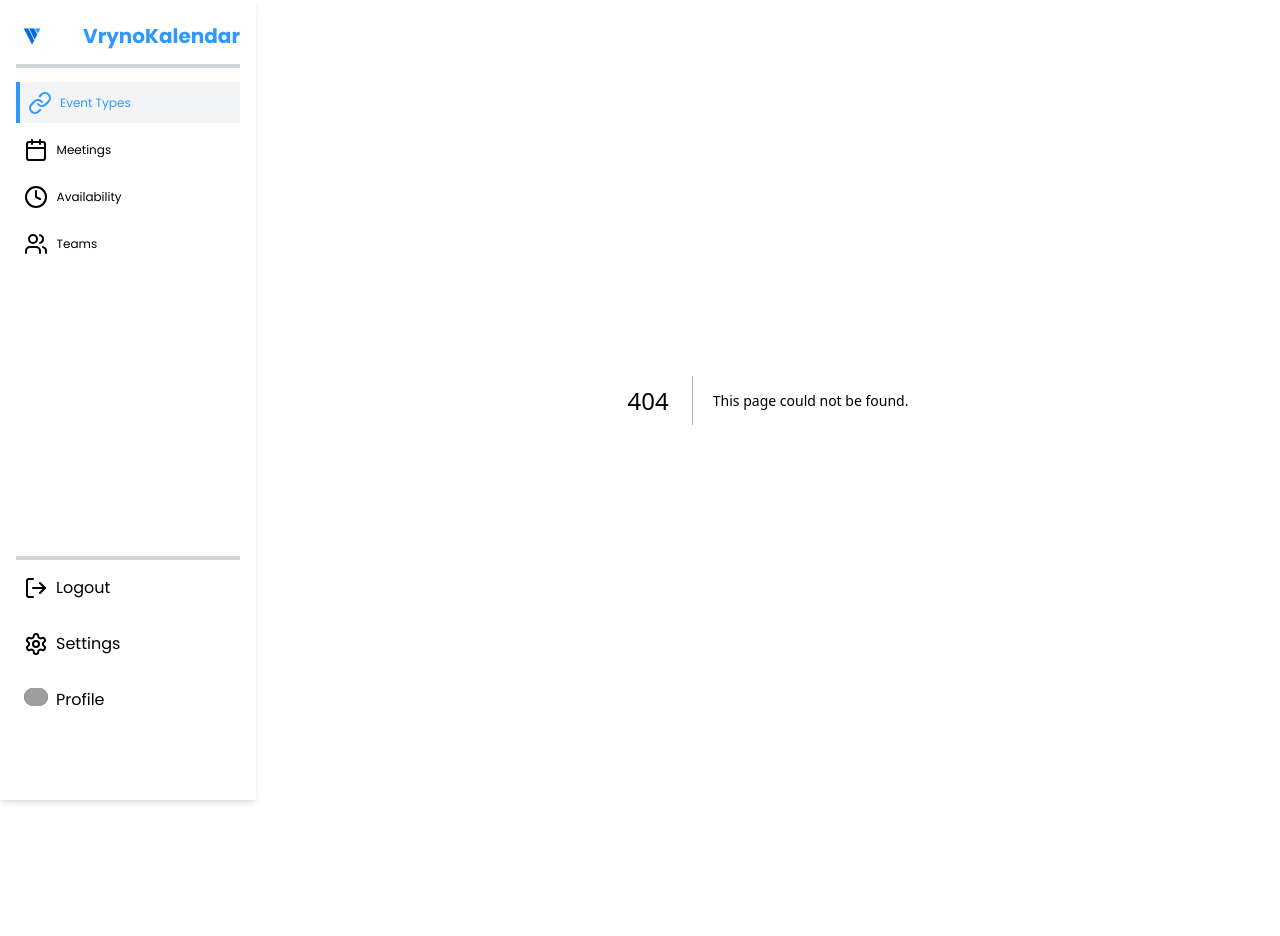
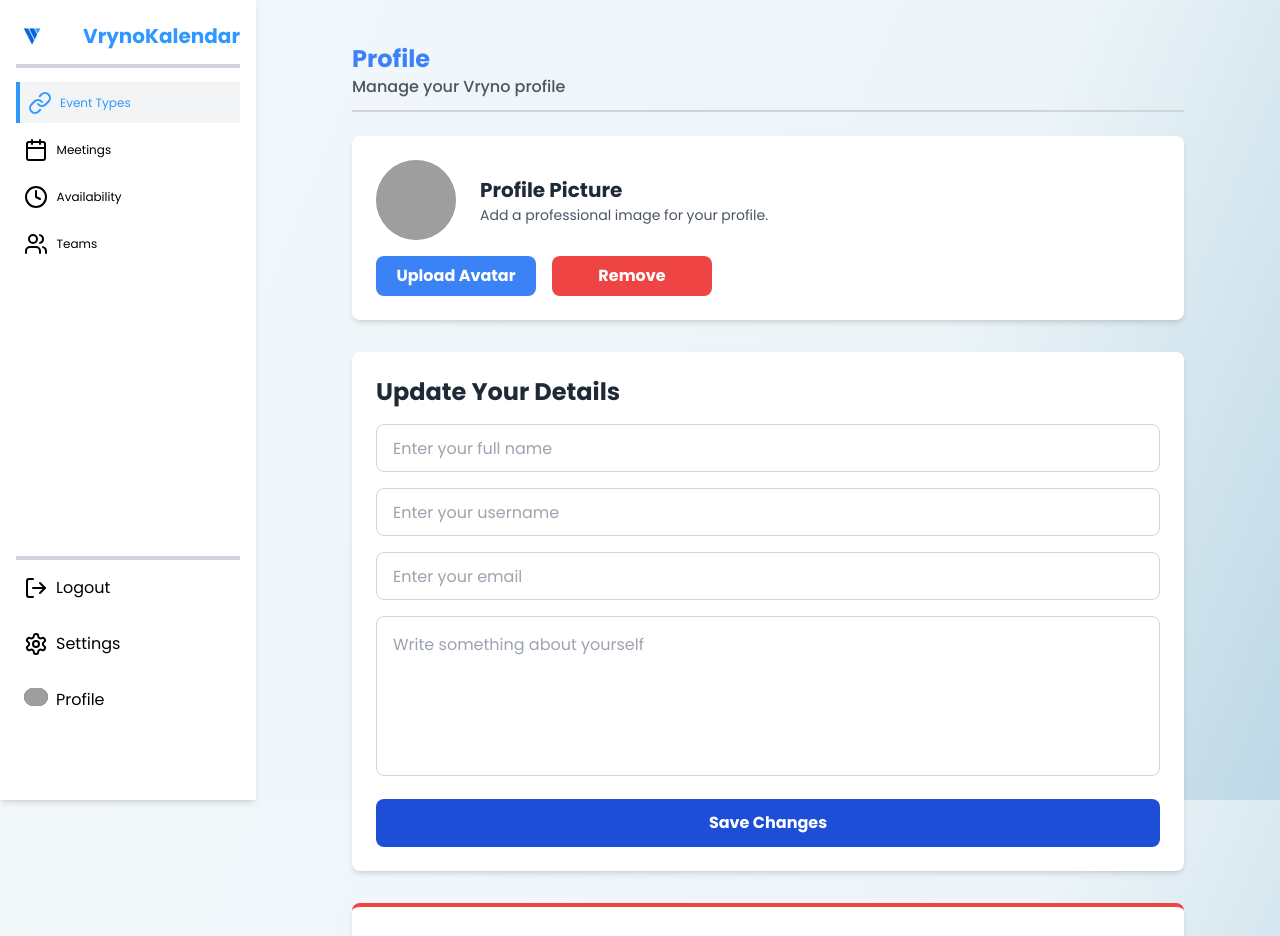
Before and after one commit to anuragdas2001/VrynoKalender, a Next.js app: page /profile in a window 1280 px wide. Before the commit this address had no page. Shown: the top 936 px of the page. Before the commit the page ends 800 px from the top, so only its background shows below. Built offline with nearby package versions, Linux system fonts and the light colour scheme; grey boxes are pictures that could not be loaded.

Commit message:
Added profile & settings page

```diff
--- a/account-actions.ts
+++ b/account-actions.ts
@@ -8,6 +8,7 @@ export const AccountActions = [
     icon: LogOut,
     label: "Logout",
     image: null,
+    url: "/logout",
   },
   {
     id: "302",
@@ -16,6 +17,7 @@ export const AccountActions = [
     icon: Settings,
     label: "Settings",
     image: null,
+    url: "/settings/general",
   },
   {
     id: "303",
@@ -25,5 +27,6 @@ export const AccountActions = [
     label: "Profile",
     image:
       "https://res.cloudinary.com/dgz1duuwu/image/upload/v1719236393/nu2oa9upb9n6kwjrjyxq.jpg",
+    url: "/profile",
   },
 ];
--- a/components/vrynoKalenderComponents/SidePanel/SidePanel.tsx
+++ b/components/vrynoKalenderComponents/SidePanel/SidePanel.tsx
@@ -16,14 +16,14 @@ interface SidePanelProps {
 const SidePanel: React.FC<SidePanelProps> = ({ sidepanel, serviceName }) => {
   const [activeId, setActiveId] = useState<string>(sidepanel[0]?.id || "0");
   const router = useRouter();
-  const {id} = useParams();
+  const { id } = useParams();
   const handleClick = (id: string, tabName: string) => {
     setActiveId(id);
     router.push(`/event_types/${id}?tabName=${tabName}`);
   };
 
   return (
-    <div className="bg-blue-500 text-white p-4 shadow-md md:h-screen fixed top-0 md:static w-full md:w-1/4">
+    <div className="bg-white text-black p-4 shadow-md md:h-screen fixed top-0 md:static w-full md:w-1/4">
       {/* Service name header */}
       {/* <h2 className="text-xl font-semibold mb-4 md:mb-6">{serviceName}</h2> */}
 
@@ -38,7 +38,9 @@ const SidePanel: React.FC<SidePanelProps> = ({ sidepanel, serviceName }) => {
             >
               <button
                 className={`flex items-center whitespace-nowrap p-2 rounded-md w-full focus:outline-none focus:ring-2 focus:ring-blue-400 ${
-                  activeId === item.id ? "bg-blue-500" : "hover:bg-blue-500"
+                  activeId === item.id
+                    ? "bg-blue-500 text-white"
+                    : "hover:bg-blue-500 hover:text-white"
                 }`}
                 type="button"
                 onClick={() => handleClick(id, item.tabName)}
--- a/pages/_app.tsx
+++ b/pages/_app.tsx
@@ -31,8 +31,13 @@ export default function App({ Component, pageProps }: AppProps) {
   const dashboardArr: IDashboardDetails[] = dashboardDetails;
   const router = useRouter();
   const currentTab = router.asPath.split("/")[1];
+  const currentTab2 = router.asPath.split("/")[2];
   //availability shrink of dashboard
-  const isCollapsed = currentTab === "meetings";
+  console.log("currentTab2", currentTab2);
+  const isCollapsed =
+    currentTab === "meetings" ||
+    (currentTab === "event_types" && Boolean(currentTab2)) ||
+    currentTab === "settings";
 
   const handlePreferencesChange = (
     dashboard: IDashboardDetails,
@@ -47,7 +52,7 @@ export default function App({ Component, pageProps }: AppProps) {
   }): void => {
     console.log("setDeleteModal", tempObj);
   };
-
+  console.log("isCollapsed", isCollapsed);
   return (
     <div className="relative flex w-full h-full">
       <div
--- a/pages/event_types/[id].tsx
+++ b/pages/event_types/[id].tsx
@@ -110,12 +110,12 @@ const EventTypes = () => {
   return (
     <div className="min-h-screen ">
       <div className="flex justify-center items-center gap-5"></div>
-      <div className="mx-auto bg-white shadow-xl rounded-lg border border-gray-100 overflow-hidden">
-        <div className="bg-blue-500 flex items-center    text-white p-6 shadow-md">
+      <div className="mx-auto  shadow-xl rounded-lg border border-gray-100 overflow-hidden">
+        <div className="text-black bg-white flex items-center px-6 shadow-md">
           <button onClick={handleBack} className="h-20 w-20">
             <MoveLeft size={48} />
           </button>
-          <h2 className="text-xl font-semibold">{initialEvent?.Service}</h2>
+          <h2 className="text-xl text-blue-500 font-semibold">{initialEvent?.Service}</h2>
           <div className="flex justify-end items-center gap-4 ml-auto">
             <Button
               id="102"
@@ -123,7 +123,7 @@ const EventTypes = () => {
               name="save"
               kind="icon"
               userEventName="onclick"
-              customStyle="h-10 w-30 text-green-500 px-4 rounded-lg"
+              customStyle="h-10 w-30  px-4 rounded-lg"
               onClick={handleCancel}
             >
               <Save />
@@ -134,7 +134,7 @@ const EventTypes = () => {
               name="copy"
               kind="icon"
               userEventName="onclick"
-              customStyle="h-10 w-14 text-blue-950 px-4 rounded-lg"
+              customStyle="h-10 w-14 px-4 rounded-lg"
               onClick={handleCancel}
             >
               <Copy />
@@ -145,7 +145,7 @@ const EventTypes = () => {
               name="cancel"
               kind="icon"
               userEventName="onclick"
-              customStyle="h-10 w-30 text-red-500 px-4 rounded-lg"
+              customStyle="h-10 w-30 text-red-400 px-4 rounded-lg"
               onClick={handleCancel}
             >
               <Trash2 />
@@ -166,7 +166,7 @@ const EventTypes = () => {
               onSubmit={(values) => handleSave(values)}
             >
               {({ values, setFieldValue }) => (
-                <Form className="flex-1 p-8 space-y-6">
+                <Form className="flex-1 p-8 space-y-6 vryno-bg-shade">
                   {/* Workspace Field */}
                   <div className="w-full flex justify-start items-center gap-8 hover:bg-gray-50 p-2 rounded-md transition-colors">
                     <label className="w-44 flex justify-start items-center gap-2">
--- /dev/null
+++ b/pages/profile/index.tsx
@@ -0,0 +1,106 @@
+import React from 'react';
+
+const Profile = () => {
+  return (
+    <div className="min-h-screen ">
+      <div className="max-w-4xl mx-auto p-8">
+        {/* Header Section */}
+        <div className="h-20 w-full border-b-2 border-gray-300 flex flex-col justify-center">
+          <h1 className="text-xl font-bold text-blue-500">Profile</h1>
+          <span className="text-gray-600 font-medium">
+            Manage your Vryno profile
+          </span>
+        </div>
+
+        {/* Profile Picture Section */}
+        <div className="mt-6 bg-white shadow-md rounded-lg p-6">
+          <div className="flex items-center gap-6">
+            <div className="h-20 w-20 rounded-full bg-gray-300 flex items-center justify-center">
+              <img
+                className="h-full w-full rounded-full object-cover"
+                src="https://res.cloudinary.com/dgz1duuwu/image/upload/v1719236393/nu2oa9upb9n6kwjrjyxq.jpg"
+                alt="Profile"
+              />
+            </div>
+            <div>
+              <h2 className="text-lg font-semibold text-gray-800">
+                Profile Picture
+              </h2>
+              <p className="text-sm text-gray-600">
+                Add a professional image for your profile.
+              </p>
+            </div>
+          </div>
+          <div className="mt-4 flex gap-4">
+            <button className="h-10 w-40 bg-blue-500 text-white font-semibold rounded-lg hover:bg-blue-600 transition-colors">
+              Upload Avatar
+            </button>
+            <button className="h-10 w-40 bg-red-500 text-white font-semibold rounded-lg hover:bg-red-600 transition-colors">
+              Remove
+            </button>
+          </div>
+        </div>
+
+        {/* Form Section */}
+        <div className="mt-8 bg-white shadow-md rounded-lg p-6">
+          <h2 className="text-xl font-semibold text-gray-800 mb-4">
+            Update Your Details
+          </h2>
+          <form>
+            <input
+              className="w-full h-12 rounded-lg p-4 mb-4 border border-gray-300 focus:outline-none focus:ring-2 focus:ring-blue-500"
+              type="text"
+              placeholder="Enter your full name"
+            />
+            <input
+              className="w-full h-12 rounded-lg p-4 mb-4 border border-gray-300 focus:outline-none focus:ring-2 focus:ring-blue-500"
+              type="text"
+              placeholder="Enter your username"
+            />
+            <input
+              className="w-full h-12 rounded-lg p-4 mb-4 border border-gray-300 focus:outline-none focus:ring-2 focus:ring-blue-500"
+              type="email"
+              placeholder="Enter your email"
+            />
+            <textarea
+              className="w-full h-40 rounded-lg p-4 border border-gray-300 focus:outline-none focus:ring-2 focus:ring-blue-500 resize-none"
+              placeholder="Write something about yourself"
+            ></textarea>
+            <button
+              type="submit"
+              className="w-full h-12 bg-blue-700 text-white font-semibold rounded-lg hover:bg-blue-600 mt-4 transition-colors"
+            >
+              Save Changes
+            </button>
+          </form>
+        </div>
+
+        {/* Danger Zone */}
+        <div className="mt-8 bg-white shadow-md rounded-lg p-6 border-t-4 border-red-500">
+          <h2 className="text-xl font-semibold text-red-600">Danger Zone</h2>
+          <p className="text-sm text-gray-600 mt-2">
+            Deleting your account is permanent and will remove all your data from
+            our servers. This action cannot be undone.
+          </p>
+          <button
+            className="mt-4 h-12 w-full bg-red-500 text-white font-semibold rounded-lg hover:bg-red-600 transition-colors"
+            onClick={() => {
+              if (
+                window.confirm(
+                  "Are you sure you want to delete your account? This action cannot be undone."
+                )
+              ) {
+                console.log("Account Deleted");
+                // Add account deletion logic here
+              }
+            }}
+          >
+            Delete Account
+          </button>
+        </div>
+      </div>
+    </div>
+  );
+};
+
+export default Profile;
--- /dev/null
+++ b/pages/settings/[...index].tsx
@@ -0,0 +1,103 @@
+import { useState, useEffect } from "react";
+import { useRouter } from "next/router";
+import { settings } from "../../settings";
+
+const Settings = () => {
+  const [activeTab, setActiveTab] = useState("general");
+  const router = useRouter();
+
+  const tabs = [
+    { id: "general", label: "General" },
+    { id: "calenders", label: "Calenders" },
+    { id: "conferencing", label: "Conferencing" },
+    { id: "appearance", label: "Appearance" },
+  ];
+
+  // Sync URL with state
+  useEffect(() => {
+    if (!router.isReady) return; // Wait for router to be ready
+
+    const { type } = router.query;
+
+    // Check if `type` matches any valid tab ID
+    const matchedTab = tabs.find((tab) => tab.id === type);
+
+    if (matchedTab) {
+      setActiveTab(matchedTab.id);
+    } else if (type !== undefined) {
+      // Redirect to default if `type` is invalid
+      router.replace("/settings/general");
+    }
+  }, [router.isReady, router.query]);
+
+  // Handle tab change
+  const handleTabChange = (tabId) => {
+    setActiveTab(tabId);
+    router.push(`/settings/${tabId}`);
+  };
+
+  // Get current tab data
+  const currentTab = settings.find(
+    (setting) => setting.url === `/settings/${activeTab}`
+  );
+
+  return (
+    <div className="flex h-screen">
+      {/* Sidebar */}
+      <div className="w-64 bg-white shadow-lg">
+        <div className="p-6">
+          <h1 className="text-2xl font-bold text-gray-800 mb-6">Settings</h1>
+          <nav className="space-y-2">
+            {tabs.map(({ id, label }) => (
+              <button
+                key={id}
+                className={`w-full text-left px-4 py-3 rounded-lg transition-all ${
+                  activeTab === id
+                    ? "bg-blue-500 text-white font-semibold"
+                    : "text-gray-600 hover:bg-gray-100"
+                }`}
+                onClick={() => handleTabChange(id)}
+              >
+                {label}
+              </button>
+            ))}
+          </nav>
+        </div>
+      </div>
+
+      {/* Main Content */}
+      <div className="flex-1 p-8 overflow-auto">
+        <h2 className="text-2xl font-semibold text-gray-800 mb-4">
+          {currentTab?.name} Settings
+        </h2>
+        <p className="text-gray-600 mb-6">
+          {currentTab?.content?.description || "No description available."}
+        </p>
+        {currentTab?.content?.defaults ? (
+          <div className="bg-white p-6 rounded-lg shadow">
+            <h3 className="text-lg font-semibold text-gray-800 mb-4">
+              Default Settings
+            </h3>
+            <ul className="space-y-3">
+              {currentTab.content.defaults.map(({ name, value }) => (
+                <li
+                  key={name}
+                  className="flex justify-between items-center bg-gray-50 px-4 py-2 rounded-lg shadow-sm"
+                >
+                  <span className="text-gray-700">{name}</span>
+                  <span className="text-gray-500">{value}</span>
+                </li>
+              ))}
+            </ul>
+          </div>
+        ) : (
+          <p className="text-gray-500">
+            No default settings available for this category.
+          </p>
+        )}
+      </div>
+    </div>
+  );
+};
+
+export default Settings;
--- a/screens/modules/crm/dashboard/view/DashboardSidePageNavigation.tsx
+++ b/screens/modules/crm/dashboard/view/DashboardSidePageNavigation.tsx
@@ -42,9 +42,8 @@ const DashboardSidePageNavigation = ({
   const { appMessage, instanceMessage } = useContext(MessageListContext);
   const [currentPageNavigation, setCurrentPageNavigation] =
     React.useState<IDashboardDetails>();
-  const [collapsed, setIsCollapsed] = useState(isCollapsed);
   const router = useRouter();
-
+  console.log("isCollapsed", isCollapsed);
   React.useEffect(() => {
     const basePath = router.asPath.split("/")[1];
     const fullPath = router.asPath;
@@ -73,22 +72,26 @@ const DashboardSidePageNavigation = ({
   return (
     <div
       className={`relative transition-all duration-300 ease-in-out ${
-        collapsed ? "w-16" : ""
+        isCollapsed ? "w-16" : ""
       }`}
     >
       <div
         className={`h-14 w-full  flex justify-between items-center  ${
-          collapsed ? "justify-center" : ""
+          isCollapsed ? "justify-center" : ""
         }`}
       >
         <Image src={IMAGES.LOGO} alt="logo_image" className="w-8 h-8" />
-        {!collapsed && (
+        {isCollapsed ? (
+          <span className="text-[#2f98ff] text-[22px] font-semibold sm:text-[17px] md:text-[14px] lg:text-[16px] xl:text-[20px]">
+            {/* VrynoKalendar */}
+          </span>
+        ) : (
           <span className="text-[#2f98ff] text-[22px] font-semibold sm:text-[17px] md:text-[14px] lg:text-[16px] xl:text-[20px]">
             VrynoKalendar
           </span>
         )}
       </div>
-      {collapsed ? (
+      {isCollapsed ? (
         <hr className="border-2 border-gray-300 w-12" />
       ) : (
         <hr className="border-2 border-gray-300" />
@@ -104,7 +107,7 @@ const DashboardSidePageNavigation = ({
         {dashboards.map((dashboard, index) => (
           <div
             key={index}
-            className={`relative group  ${collapsed ? "py-1" : ""}`}
+            className={`relative group  ${isCollapsed ? "py-1" : ""}`}
           >
             <DashboardSidePageNavigationItem
               index={index}
@@ -118,7 +121,7 @@ const DashboardSidePageNavigation = ({
               handlePreferencesChange={handlePreferencesChange}
               setDeleteModal={setDeleteModal}
               user={user}
-              isCollapsed={collapsed}
+              isCollapsed={isCollapsed}
             />
             {isCollapsed && (
               <div
@@ -134,7 +137,7 @@ const DashboardSidePageNavigation = ({
         ))}
       </div>
 
-      {collapsed ? (
+      {isCollapsed ? (
         <hr className="border-2 border-gray-300 w-12" />
       ) : (
         <hr className="border-2 border-gray-300" />
@@ -142,14 +145,15 @@ const DashboardSidePageNavigation = ({
 
       {AccountActions.map((item) => (
         <div
-          className={`relative group py-2  ${collapsed ? "" : ""}`}
+          className={`relative group py-2  ${isCollapsed ? "" : ""}`}
           key={item.id}
         >
           <Button
+            onClick={() => router.push(item.url)}
             id={item.id}
             name={item.name}
             userEventName={item.userEventName}
-            customStyle={`w-full flex  ${collapsed ? "justify-between " : ""}
+            customStyle={`w-full flex  ${isCollapsed ? "justify-between " : ""}
                          border-vryno-theme-light-blue px-2 py-2 hover:bg-gray-100 focus:bg-gray-100
                          focus:outline-none focus:border-vryno-theme-light-blue
                          focus:text-vryno-theme-light-blue focus:border-l-4
@@ -157,7 +161,7 @@ const DashboardSidePageNavigation = ({
           >
             <div
               className={`flex justify-start gap-2${
-                collapsed ? "justify-center" : ""
+                isCollapsed ? "justify-center" : ""
               }`}
             >
               {item.icon && <item.icon className="h-6 w-6" />}
@@ -170,9 +174,9 @@ const DashboardSidePageNavigation = ({
                   />
                 </div>
               )}
-              {!collapsed && <span>{item.label}</span>}
+              {!isCollapsed && <span>{item.label}</span>}
             </div>
-            {collapsed && (
+            {isCollapsed && (
               <div
                 className="absolute left-full top-1/2 -translate-y-1/2 ml-2
                             bg-white-800 text-black font-poppins px-2 py-1 rounded text-sm
--- /dev/null
+++ b/settings.ts
@@ -0,0 +1,54 @@
+export const settings = [
+  {
+    id: 1,
+    name: "General",
+    url: "/settings/general",
+    content: {
+      description: "Manage general settings like your profile and preferences.",
+      defaults: [
+        { name: "Username", value: "John Doe" },
+        { name: "Email Notifications", value: "Enabled" },
+        { name: "Time Zone", value: "GMT +0" },
+      ],
+    },
+  },
+  {
+    id: 2,
+    name: "Calenders",
+    url: "/settings/calenders",
+    content: {
+      description: "Manage calendar settings and sync preferences.",
+      defaults: [
+        { name: "Default View", value: "Week" },
+        { name: "Start of the Week", value: "Monday" },
+        { name: "Time Zone", value: "GMT +0" },
+      ],
+    },
+  },
+  {
+    id: 3,
+    name: "Conferencing",
+    url: "/settings/conferencing",
+    content: {
+      description: "Configure video conferencing options.",
+      defaults: [
+        { name: "Default Platform", value: "Zoom" },
+        { name: "Meeting Duration", value: "30 Minutes" },
+        { name: "Waiting Room", value: "Enabled" },
+      ],
+    },
+  },
+  {
+    id: 4,
+    name: "Appearance",
+    url: "/settings/appearance",
+    content: {
+      description: "Customize the appearance of the application.",
+      defaults: [
+        { name: "Theme", value: "Light" },
+        { name: "Font Size", value: "Medium" },
+        { name: "Accent Color", value: "Blue" },
+      ],
+    },
+  },
+];
--- a/styles/globals.css
+++ b/styles/globals.css
@@ -23,7 +23,15 @@
     transform: rotate(360deg);
   }
 }
-
+.vryno-bg-shade {
+  background: linear-gradient(
+      112.6deg,
+      #f2f7fa 0%,
+      #edf5f8 66.67%,
+      #bed8e6 100%
+    )
+    fixed;
+}
 .ml-auto {
   margin-left: auto !important;
 }
@@ -718,7 +726,6 @@ td,
   }
 } */
 
-
 /* body
 {
     margin:0;
```
